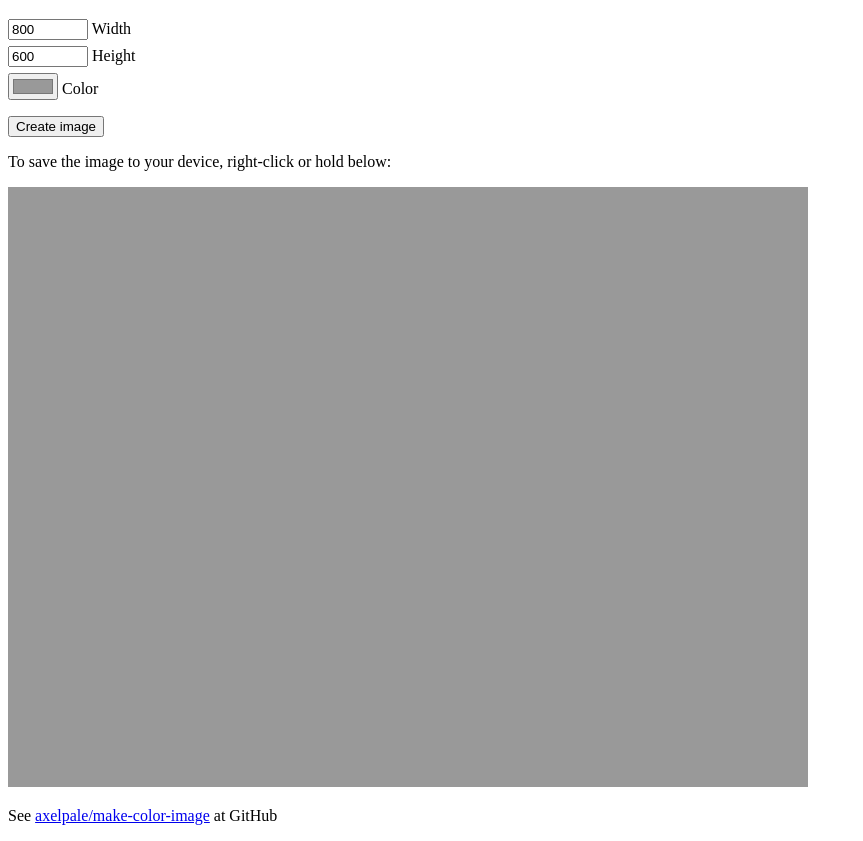
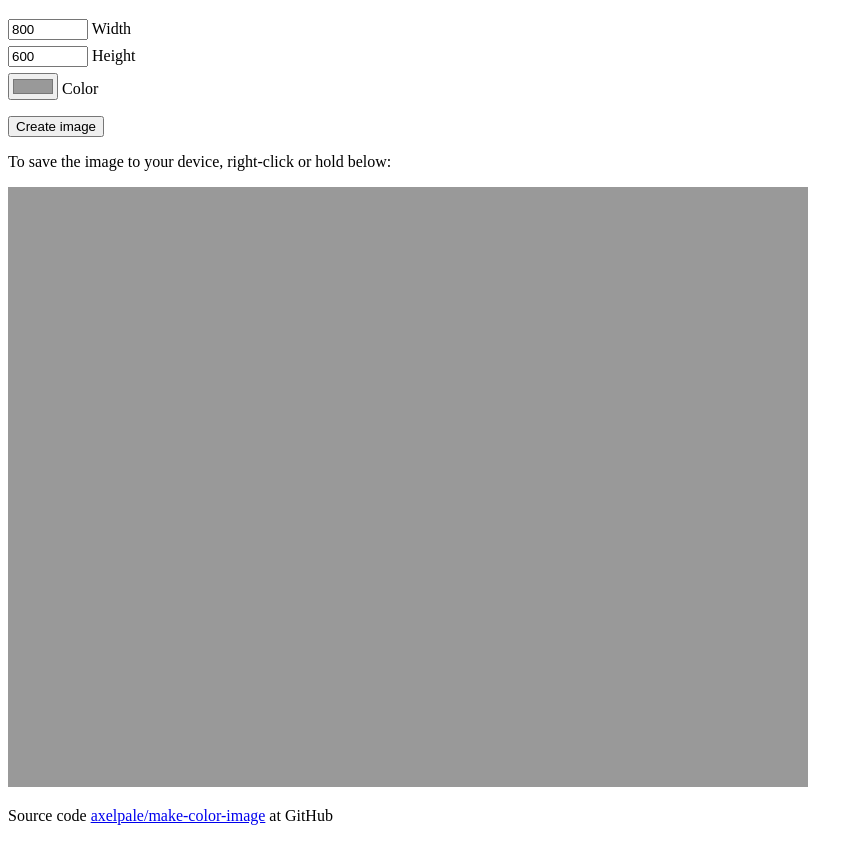
Before and after one commit to axelpale/make-color-image, a website: page index.html in a window 1280 px wide. Shown: the part 61-902 px from the top of the page, without its empty margins (0-863 px from the left). Drawn offline with Linux system fonts and the light colour scheme.

Commit message:
Improve footer

```diff
--- a/index.html
+++ b/index.html
@@ -34,7 +34,7 @@
   <p>To save the image to your device, right-click or hold below:</p>
   <canvas width="800" height="600" id="imgcanvas"></canvas>
 
-  <p>See <a href="https://github.com/axelpale/make-color-image">axelpale/make-color-image</a> at GitHub</p>
+  <p>Source code <a href="https://github.com/axelpale/make-color-image">axelpale/make-color-image</a> at GitHub</p>
 
   <script>
   (function () {
```
